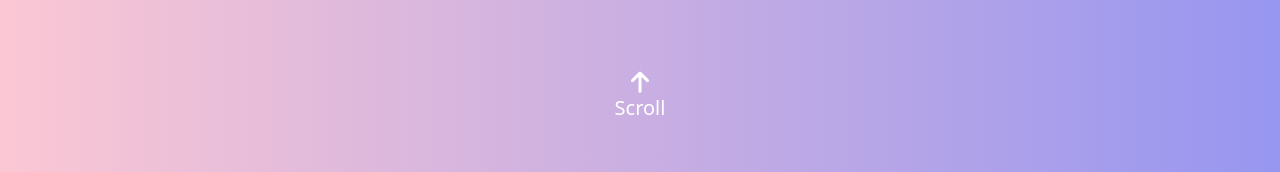
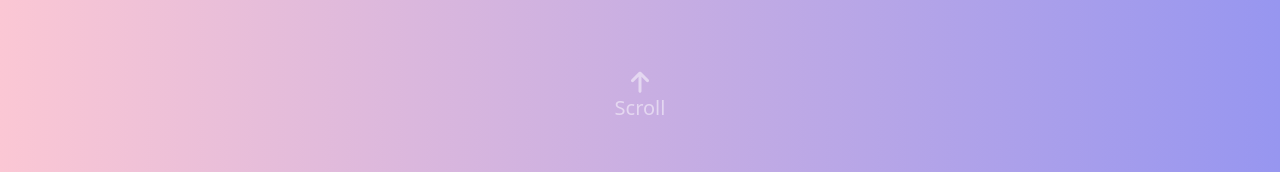
Before and after one commit to Clarkden/vistatech-next, a Next.js app: page / in a window 1280 px wide. Shown: the part 605-777 px from the top of the page. Built offline with nearby package versions, Linux system fonts and the light colour scheme.

Commit message:
Minor css changes

```diff
--- a/pages/index.js
+++ b/pages/index.js
@@ -87,9 +87,9 @@
 
       </div>
       {/* mt-52  */}
-      <div className='w-full flex flex-col items-center animate-bounce mt-40 md:mt-30 lg:mt-36'>
-        <FontAwesomeIcon icon={faArrowUp} size="xl" className='text-white' />
-        <h1 className='text-white text-xl'>Scroll</h1>
+      <div className='w-full flex flex-col items-center animate-bounce mt-40 md:mt-30 lg:mt-36 text-white/50'>
+        <FontAwesomeIcon icon={faArrowUp} size="xl" className='' />
+        <h1 className='text-xl'>Scroll</h1>
       </div>
 
       <section id="services" className='w-4/5 mx-auto mt-32 mb-48'>
```
